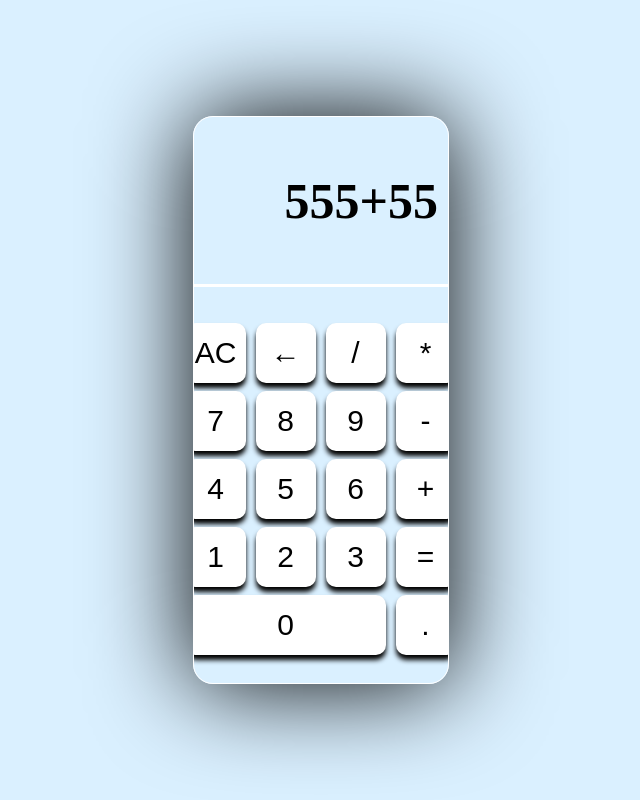
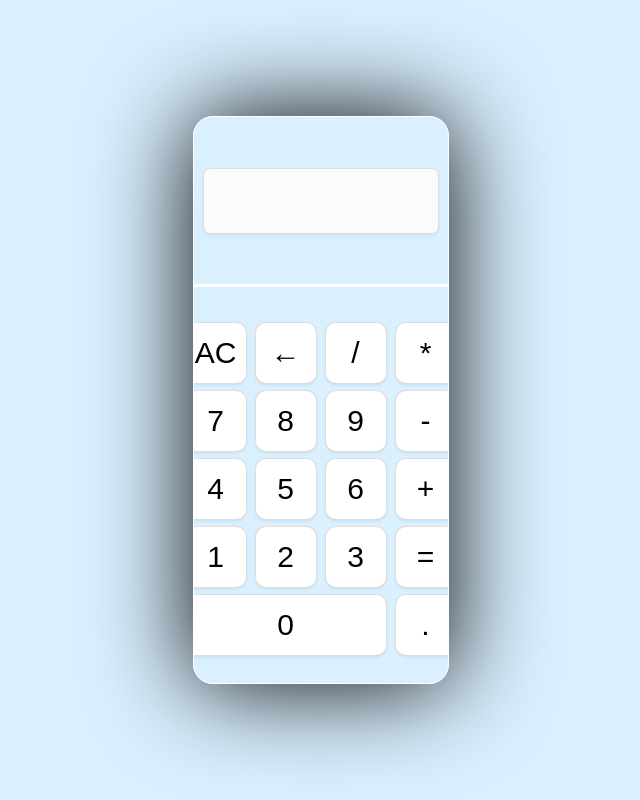
Before and after one commit to RanaHuzaima/Calculator-App, a plain HTML site: page index.html in a window 1280 px wide. Shown: the whole page, without its empty margins (319-959 px from the left). Drawn offline with Linux system fonts and the light colour scheme.

Commit message:
7_commit

```diff
--- a/index.html
+++ b/index.html
@@ -10,7 +10,8 @@
     <div id="main">
         <div id="panel">
             <div id="ptop">
-                <div id="screen">555+55</div>
+                <!-- <div id="screen">555+55</div> -->
+                <input id="screen" type="number">
             </div>
             <div id="pbtm">
                 <div class="row">
--- a/style.css
+++ b/style.css
@@ -40,6 +40,22 @@ html,body{
     width: 100%;
     /* border: 1px solid; */
     text-align: end;
+    padding: 30px 5px 30px 0px;
+    border-radius: 6px;
+    font-size: 40px;
+    background: #fbfbfb;
+    border: 2px solid transparent;
+    height: 36px;
+    box-shadow: 0 0 0 1px #dddddd, 0 2px 4px 0 rgb(0 0 0 / 7%), 0 1px 1.5px 0 rgb(0 0 0 / 5%);
+}
+#screen:focus{
+    border: 2px solid #000;
+    border-radius: 4px;
+}
+input::-webkit-outer-spin-button,
+input::-webkit-inner-spin-button {
+  -webkit-appearance: none;
+  margin: 0;
 }
 #pbtm{
     width: 100%;
@@ -61,7 +77,7 @@ button{
     font-size: 30px;
     margin-right: 10px;
     background-color: white;
-    box-shadow: 0px 5px 5px;
+    box-shadow: 0 0 0 1px #dddddd, 0 2px 4px 0 rgb(0 0 0 / 7%), 0 1px 1.5px 0 rgb(0 0 0 / 5%);
     cursor: pointer;
 }
 .row{
```
